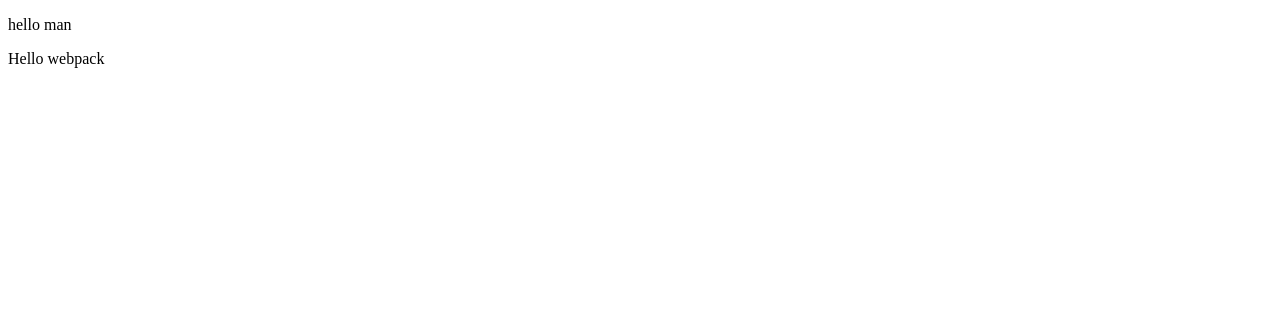
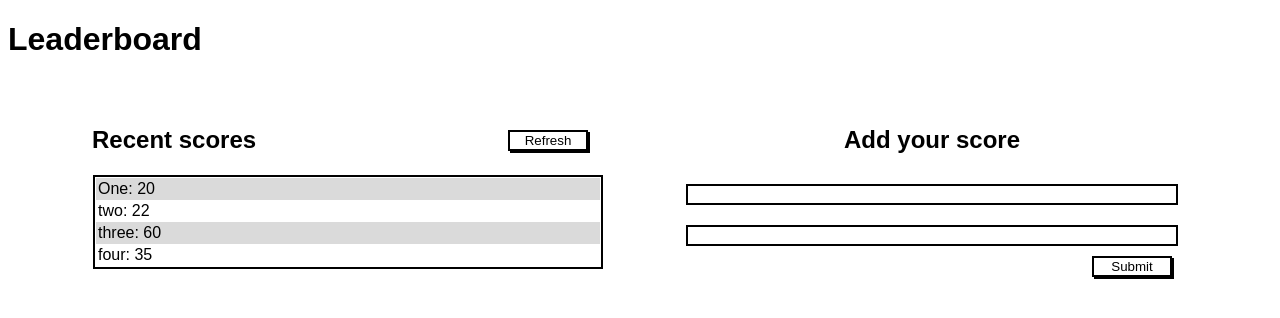
Before and after one commit to m05e5/Leaderboard, a website built with webpack: page src/index.html in a window 1280 px wide. Built offline with nearby package versions, Linux system fonts and the light colour scheme.

Commit message:
Do first milestone of leaderboard project

```diff
--- a/src/index.html
+++ b/src/index.html
@@ -7,6 +7,25 @@
   <title>Document</title>
 </head>
 <body>
-  <p>hello man</p>
+  <h1><b>Leaderboard</b></h1>
+    <div class="content">
+      <section class="score-head">
+        <div class="refresh-section">
+          <h2>Recent scores</h2>
+          <button type="button" class="btn black-border">Refresh</button>
+        </div>
+        <ul class="scores" id="scores">
+
+        </ul>
+      </section>
+      <section class="add-score">
+        <h2>Add your score</h2>
+        <form action="">
+          <input type="text" name="name" id="name" class="black-border form-input">
+          <input type="text" name="score" id="score" class ="black-border form-input">
+          <input type="submit" value="Submit" class="btn black-border submit-btn">
+        </form>
+      </section>
+    </div>
 </body>
 </html>
--- a/src/index.js
+++ b/src/index.js
@@ -1,12 +1,20 @@
 import _ from 'lodash';
-
-function component() {
-  const element = document.createElement('div');
-
-  // Lodash, currently included via a script, is required for this line to work
-  element.innerHTML = _.join(['Hello', 'webpack'], ' ');
-
-  return element;
+import './style.css';
+import Scores from './scores';
+function updateScore () {
+const myScores = new Scores();
+  let i = 0;
+  const scores = document.getElementById('scores');
+  scores.classList.add('black-border');
+  myScores.scoreList.forEach((score) => {
+    const li = document.createElement('li');
+    if (i % 2 === 0) {
+      li.className = 'dark-bg';
+    }
+    i += 1;
+    li.classList.add('score');
+    li.innerHTML = `<p>${score.name}: ${score.score}</p>`
+    scores.appendChild(li);
+  });
 }
-
-document.body.appendChild(component());
+updateScore();
--- /dev/null
+++ b/src/scores.js
@@ -0,0 +1,22 @@
+export default class Scores {
+  constructor() {
+    this.scoreList = [
+      {
+        name:'One',
+        score:20
+      },
+      {
+        name:'two',
+        score:22
+      },
+      {
+        name:'three',
+        score:60
+      },
+      {
+        name:'four',
+        score:35
+      },
+    ];
+  }
+}
--- /dev/null
+++ b/src/style.css
@@ -0,0 +1,72 @@
+body {
+  font-family: 'Varela Round', sans-serif;
+  box-sizing: border-box;
+  height: 100vh;
+}
+
+h2 {
+  text-align: center;
+}
+
+section {
+  width: 40vw;
+}
+
+.content {
+  display: flex;
+  margin: 3rem;
+  justify-content: space-around;
+}
+
+.refresh-section {
+  display: flex;
+  align-items: center;
+  justify-content: space-between;
+}
+
+.btn {
+  background-color: white;
+  box-shadow: 2px 2px;
+  margin-right: 1rem;
+  width: 5rem;
+  cursor: pointer;
+}
+
+.black-border {
+  border: 2px solid black;
+}
+
+form {
+  display: flex;
+  flex-direction: column;
+}
+
+.submit-btn {
+  margin-left: auto;
+}
+
+.form-input {
+  margin: 10px;
+}
+
+.dark-bg {
+  background-color: rgb(218, 218, 218);
+}
+
+.scores {
+  list-style-type: none;
+  padding: 1px;
+  margin: 1px;
+}
+
+.score p {
+  margin: 1px;
+}
+
+.score {
+  padding: 1px;
+}
+
+.liName {
+  width: 3rem;
+}
```
Also changed, not shown: README.md, src/img/readme.PNG (added).
